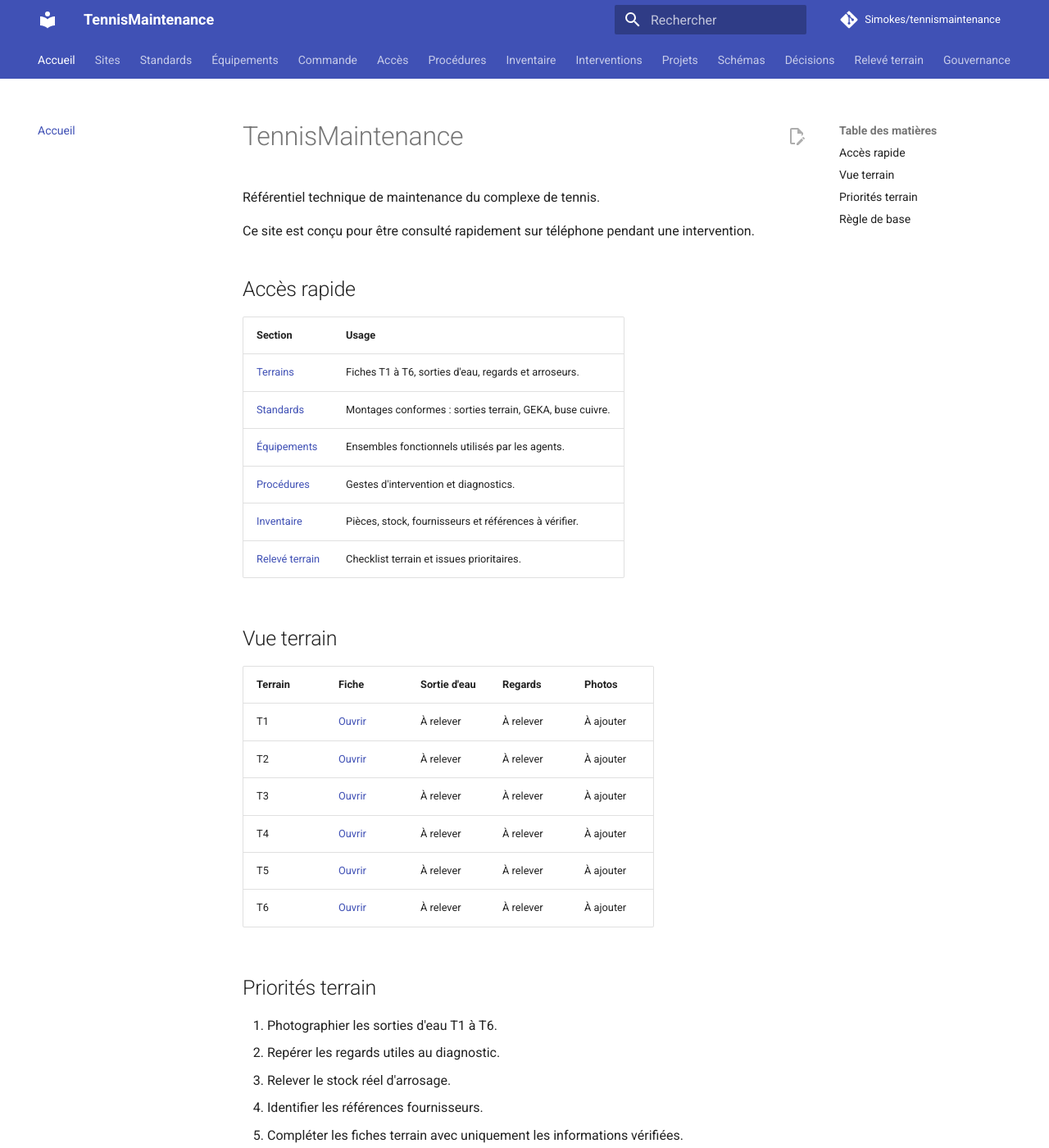
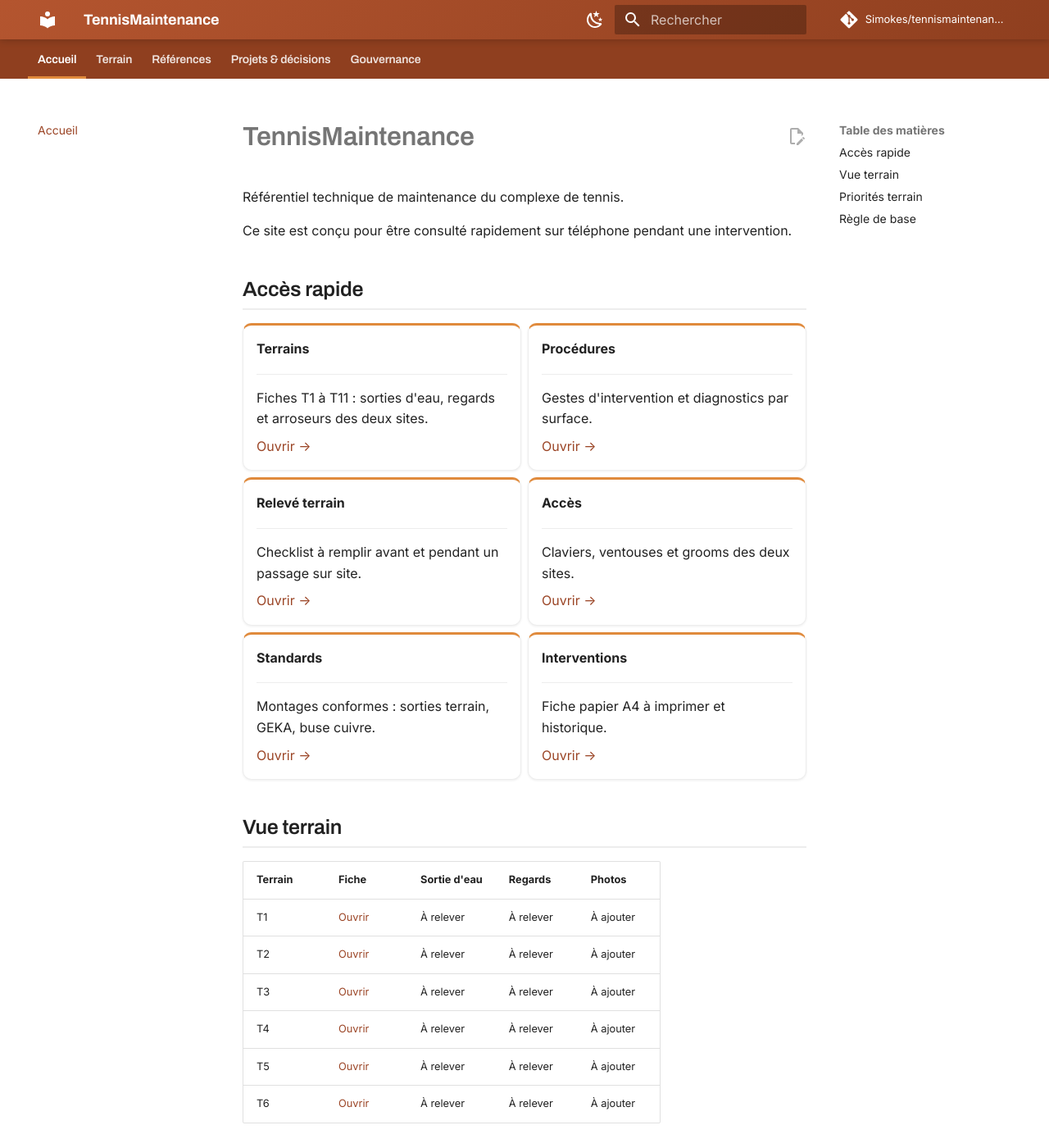
Before and after one commit to Simokes/tennismaintenance, an MkDocs documentation site: the page built from docs/index.md, in a window 1280 px wide and 1400 px high. Shown: the whole window at 82% size. Built offline with MkDocs 1.6.1 and Material for MkDocs 9.7.7, drawn with Linux system fonts in a browser that asks for light colours; comment, search, counter and statistics services are not loaded; some of the changed text lies outside the part shown.

Commit message:
UX — Navigation simplifiée + thème « Terre battue » (#51)
* ux(nav): simplifier la navigation et l'accueil (usage terrain mobile)

Navigation jugée surchargée (14 onglets, sidebar entièrement dépliée,
« Vue d'ensemble » répété 12×). Refonte sans toucher au contenu :

- theme.features : retrait de navigation.expand (sidebar repliée),
  ajout de navigation.indexes (l'index de section = clic sur le titre,
  supprime les 12 « Vue d'ensemble »), navigation.prune + toc.follow
  (sidebar plus légère sur mobile) ;
- nav regroupée de 14 → 4 onglets orientés terrain : Terrain (sites,
  accès, procédures, relevé, interventions), Références (standards,
  équipements, commande, inventaire, schémas), Projets & décisions,
  Gouvernance ;
- accueil : table « Accès rapide » remplacée par une grille de cartes
  Material (grid cards) pointant vers les 6 tâches courantes.

Build --strict vert, check_source_links vert (63). Aucun contenu
technique modifié.

Refs #28 (UX)

Co-Authored-By: Claude Opus 4.8 <noreply@anthropic.com>

* ux(theme): thème « Terre battue » terracotta + clair/sombre

Habillage visuel du site (le thème Material par défaut était jugé plat) :
- palette personnalisée terracotta (#B4552F) sur fond blanc, accent ocre,
  avec bascule clair (default) / sombre (slate) suivant le système ;
- typographie : titres en Archivo, corps en Inter ;
- relief : en-tête en dégradé, liseré ocre sous l'onglet actif, cartes
  d'accueil ombrées avec survol, bandeaux « Document source » accentués.

Nouveau docs/stylesheets/theme.css (variables CSS des deux schémas).
Build --strict vert.

Refs #28 (UX)

Co-Authored-By: Claude Opus 4.8 <noreply@anthropic.com>

---------

Co-authored-by: Claude Opus 4.8 <noreply@anthropic.com>

```diff
--- a/docs/index.md
+++ b/docs/index.md
@@ -6,14 +6,57 @@ Ce site est conçu pour être consulté rapidement sur téléphone pendant une i
 
 ## Accès rapide
 
-| Section | Usage |
-|---|---|
-| [Terrains](terrains/index.md) | Fiches T1 à T6, sorties d'eau, regards et arroseurs. |
-| [Standards](standards/index.md) | Montages conformes : sorties terrain, GEKA, buse cuivre. |
-| [Équipements](equipment/index.md) | Ensembles fonctionnels utilisés par les agents. |
-| [Procédures](procedures/index.md) | Gestes d'intervention et diagnostics. |
-| [Inventaire](inventory/index.md) | Pièces, stock, fournisseurs et références à vérifier. |
-| [Relevé terrain](releve-terrain.md) | Checklist terrain et issues prioritaires. |
+<div class="grid cards" markdown>
+
+-   __Terrains__
+
+    ---
+
+    Fiches T1 à T11 : sorties d'eau, regards et arroseurs des deux sites.
+
+    [Ouvrir →](sites/index.md)
+
+-   __Procédures__
+
+    ---
+
+    Gestes d'intervention et diagnostics par surface.
+
+    [Ouvrir →](procedures/index.md)
+
+-   __Relevé terrain__
+
+    ---
+
+    Checklist à remplir avant et pendant un passage sur site.
+
+    [Ouvrir →](releve-terrain.md)
+
+-   __Accès__
+
+    ---
+
+    Claviers, ventouses et grooms des deux sites.
+
+    [Ouvrir →](access/index.md)
+
+-   __Standards__
+
+    ---
+
+    Montages conformes : sorties terrain, GEKA, buse cuivre.
+
+    [Ouvrir →](standards/index.md)
+
+-   __Interventions__
+
+    ---
+
+    Fiche papier A4 à imprimer et historique.
+
+    [Ouvrir →](interventions/index.md)
+
+</div>
 
 ## Vue terrain
 
--- /dev/null
+++ b/docs/stylesheets/theme.css
@@ -0,0 +1,94 @@
+/* ============================================================
+   Thème « Terre battue » — terracotta + fond blanc
+   Personnalise le thème Material (couleurs, typo, relief).
+   ============================================================ */
+
+@import url('https://fonts.googleapis.com/css2?family=Archivo:wght@600;700&display=swap');
+
+/* ---- Palette : mode clair -------------------------------- */
+[data-md-color-scheme="default"] {
+  --md-primary-fg-color:        #B4552F;  /* terracotta */
+  --md-primary-fg-color--light: #C56A42;
+  --md-primary-fg-color--dark:  #8F3F1F;
+  --md-primary-bg-color:        #ffffff;
+  --md-primary-bg-color--light: #ffffffb3;
+  --md-accent-fg-color:         #9B4526;  /* terracotta foncé : liens survolés (AA) */
+  --md-typeset-a-color:         #9B4526;  /* liens lisibles sur blanc */
+  --md-default-bg-color:        #ffffff;  /* fond blanc */
+  --court-accent:               #E08A3C;  /* ocre : accent décoratif */
+}
+
+/* ---- Palette : mode sombre ------------------------------- */
+[data-md-color-scheme="slate"] {
+  --md-primary-fg-color:        #C56A42;
+  --md-primary-fg-color--light: #D67E52;
+  --md-primary-fg-color--dark:  #8F3F1F;
+  --md-accent-fg-color:         #E08A3C;  /* ocre : contraste sur fond sombre */
+  --md-default-bg-color:        #1A1310;  /* nuit chaude */
+  --md-default-bg-color--light: #221913;
+  --court-accent:               #E08A3C;
+}
+
+/* ---- En-tête + onglets ----------------------------------- */
+.md-header {
+  background: linear-gradient(135deg, #B4552F 0%, #8F3F1F 100%);
+  box-shadow: 0 2px 8px rgba(0, 0, 0, 0.18);
+}
+.md-tabs {
+  background: #8F3F1F;
+}
+/* liseré ocre sous l'onglet actif */
+.md-tabs__item--active {
+  box-shadow: inset 0 -3px 0 var(--court-accent);
+}
+.md-tabs__link {
+  opacity: 0.85;
+  transition: opacity 0.2s;
+}
+.md-tabs__link:hover,
+.md-tabs__item--active .md-tabs__link {
+  opacity: 1;
+}
+
+/* ---- Typographie : titres en Archivo --------------------- */
+.md-typeset h1,
+.md-typeset h2,
+.md-typeset h3,
+.md-header__title,
+.md-tabs__link {
+  font-family: "Archivo", var(--md-text-font-family, sans-serif);
+  letter-spacing: -0.01em;
+}
+.md-typeset h2 {
+  padding-bottom: 0.25em;
+  border-bottom: 2px solid var(--md-default-fg-color--lightest);
+}
+
+/* ---- Cartes de l'accueil (grid cards) : relief ----------- */
+.md-typeset .grid.cards > ul > li,
+.md-typeset .grid.cards > .card {
+  border-top: 3px solid var(--court-accent);
+  border-radius: 0.55rem;
+  box-shadow: 0 1px 3px rgba(0, 0, 0, 0.07);
+  transition: transform 0.2s ease, box-shadow 0.2s ease, border-color 0.2s ease;
+}
+.md-typeset .grid.cards > ul > li:hover,
+.md-typeset .grid.cards > .card:hover {
+  transform: translateY(-3px);
+  box-shadow: 0 8px 22px rgba(0, 0, 0, 0.13);
+}
+
+/* ---- Boutons ---------------------------------------------- */
+.md-typeset .md-button--primary {
+  border-color: var(--md-primary-fg-color);
+  background-color: var(--md-primary-fg-color);
+}
+.md-typeset .md-button--primary:hover {
+  border-color: var(--md-primary-fg-color--dark);
+  background-color: var(--md-primary-fg-color--dark);
+}
+
+/* ---- Bandeau « Document source » : touche accent --------- */
+.doc-source {
+  border-left-color: var(--court-accent) !important;
+}
--- a/mkdocs.yml
+++ b/mkdocs.yml
@@ -23,18 +23,39 @@ plugins:
 theme:
   name: material
   language: fr
+  palette:
+    - media: "(prefers-color-scheme: light)"
+      scheme: default
+      primary: custom
+      accent: custom
+      toggle:
+        icon: material/weather-night
+        name: Passer en mode sombre
+    - media: "(prefers-color-scheme: dark)"
+      scheme: slate
+      primary: custom
+      accent: custom
+      toggle:
+        icon: material/weather-sunny
+        name: Passer en mode clair
+  font:
+    text: Inter
+    code: Roboto Mono
   features:
     - navigation.tabs
     - navigation.sections
-    - navigation.expand
+    - navigation.indexes
+    - navigation.prune
     - navigation.top
     - navigation.footer
+    - toc.follow
     - search.highlight
     - search.suggest
     - content.code.copy
     - content.action.edit
 
 extra_css:
+  - stylesheets/theme.css
   - stylesheets/print.css
 
 markdown_extensions:
@@ -47,59 +68,59 @@ markdown_extensions:
 
 nav:
   - Accueil: index.md
-  - Sites:
-      - Vue d'ensemble: sites/index.md
-      - La Pastorale:
-          - Présentation: sites/site-1/index.md
-          - Vue d'ensemble des terrains: terrains/index.md
-          - Terrain 1: terrains/T01.md
-          - Terrain 2: terrains/T02.md
-          - Terrain 3: terrains/T03.md
-          - Terrain 4: terrains/T04.md
-          - Terrain 5: terrains/T05.md
-          - Terrain 6: terrains/T06.md
-      - Le Kalisté:
-          - Présentation: sites/site-2/index.md
-          - Terrain 7 — Gazon synthétique: sites/site-2/T07.md
-          - Terrain 8 — Gazon synthétique: sites/site-2/T08.md
-          - Terrain 9 — Dur: sites/site-2/T09.md
-          - Terrain 10 — Dur: sites/site-2/T10.md
-          - Terrain 11 — Dur: sites/site-2/T11.md
-  - Standards:
-      - Vue d'ensemble: standards/index.md
-      - Sortie terrain: standards/sortie-terrain.md
-      - Sortie entretien: standards/sortie-entretien.md
-      - Ensemble manuel: standards/ensemble-manuel.md
-      - Buse cuivre: standards/buse-cuivre.md
-  - Équipements:
-      - Vue d'ensemble: equipment/index.md
-  - Commande:
-      - Vue d'ensemble: control/index.md
-      - Programmateur Hunter ICC: control/programmateur-hunter-icc.md
-  - Accès:
-      - Vue d'ensemble: access/index.md
-      - La Pastorale: access/controle-acces-site.md
-      - Le Kalisté: access/controle-acces-kaliste.md
-  - Procédures:
-      - Vue d'ensemble: procedures/index.md
-      - Terrain dur: procedures/terrain-dur.md
-      - Gazon synthétique: procedures/gazon-synthetique.md
-  - Inventaire:
-      - Vue d'ensemble: inventory/index.md
-  - Interventions:
-      - Vue d'ensemble: interventions/index.md
-      - Fiche papier A4: interventions/fiche-papier.md
-  - Projets:
-      - Vue d'ensemble: projects/index.md
-      - PRO-001 — Rangement des tuyaux: projects/PRO-001-gestion-tuyaux-arrosage.md
-  - Schémas:
-      - Vue d'ensemble: schemas/index.md
-      - Guide de production: SCHEMAS.md
-  - Décisions:
-      - Vue d'ensemble: decisions/index.md
-  - Relevé terrain:
-      - Vue d'ensemble: releve-terrain.md
-      - Checklist détaillée: RELEVE_TERRAIN.md
+  - Terrain:
+      - Sites & terrains:
+          - sites/index.md
+          - La Pastorale:
+              - sites/site-1/index.md
+              - Tous les terrains: terrains/index.md
+              - Terrain 1: terrains/T01.md
+              - Terrain 2: terrains/T02.md
+              - Terrain 3: terrains/T03.md
+              - Terrain 4: terrains/T04.md
+              - Terrain 5: terrains/T05.md
+              - Terrain 6: terrains/T06.md
+          - Le Kalisté:
+              - sites/site-2/index.md
+              - Terrain 7 — Gazon synthétique: sites/site-2/T07.md
+              - Terrain 8 — Gazon synthétique: sites/site-2/T08.md
+              - Terrain 9 — Dur: sites/site-2/T09.md
+              - Terrain 10 — Dur: sites/site-2/T10.md
+              - Terrain 11 — Dur: sites/site-2/T11.md
+      - Accès:
+          - access/index.md
+          - La Pastorale: access/controle-acces-site.md
+          - Le Kalisté: access/controle-acces-kaliste.md
+      - Procédures:
+          - procedures/index.md
+          - Terrain dur: procedures/terrain-dur.md
+          - Gazon synthétique: procedures/gazon-synthetique.md
+      - Relevé terrain:
+          - releve-terrain.md
+          - Checklist détaillée: RELEVE_TERRAIN.md
+      - Interventions:
+          - interventions/index.md
+          - Fiche papier A4: interventions/fiche-papier.md
+  - Références:
+      - Standards:
+          - standards/index.md
+          - Sortie terrain: standards/sortie-terrain.md
+          - Sortie entretien: standards/sortie-entretien.md
+          - Ensemble manuel: standards/ensemble-manuel.md
+          - Buse cuivre: standards/buse-cuivre.md
+      - Équipements: equipment/index.md
+      - Commande:
+          - control/index.md
+          - Programmateur Hunter ICC: control/programmateur-hunter-icc.md
+      - Inventaire: inventory/index.md
+      - Schémas:
+          - schemas/index.md
+          - Guide de production: SCHEMAS.md
+  - Projets & décisions:
+      - Projets:
+          - projects/index.md
+          - PRO-001 — Rangement des tuyaux: projects/PRO-001-gestion-tuyaux-arrosage.md
+      - Décisions: decisions/index.md
   - Gouvernance:
       - Principes: gouvernance.md
       - Roadmap: ROADMAP.md
```
